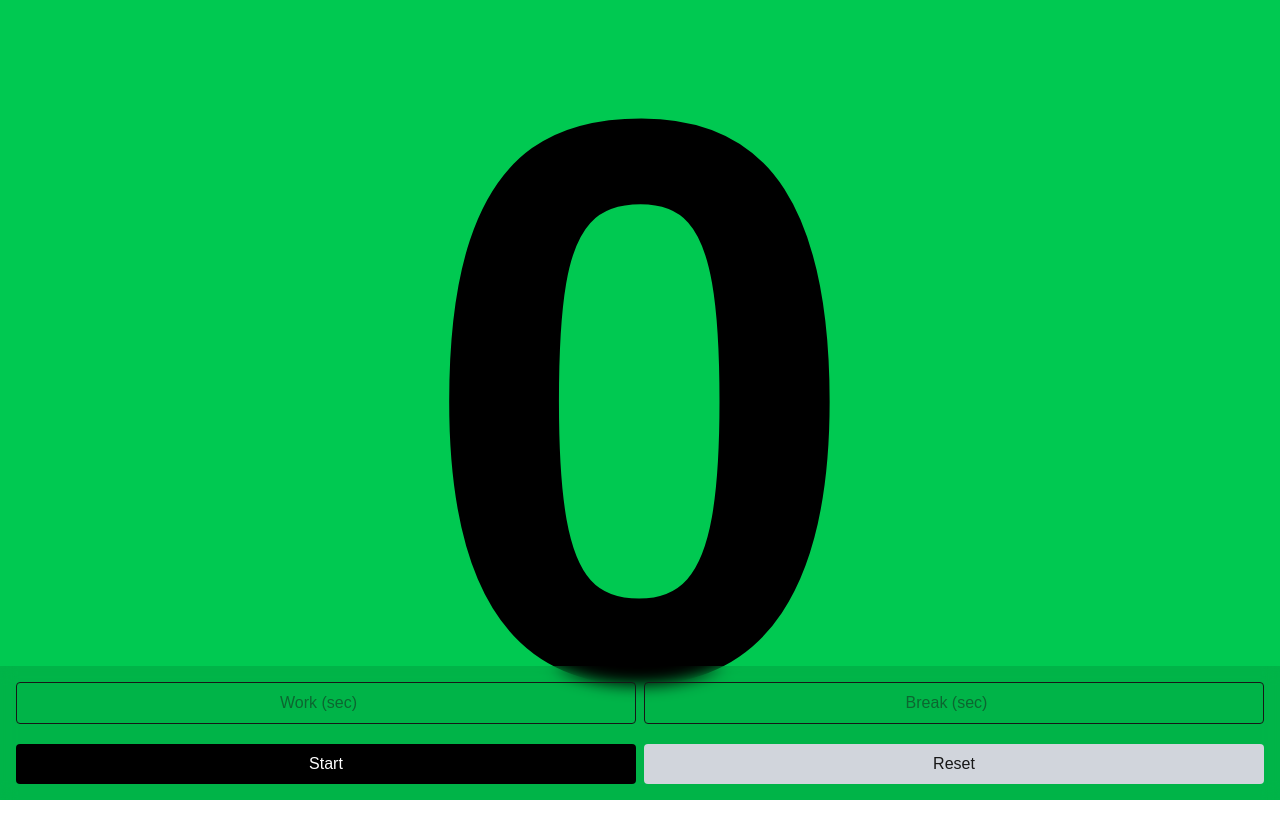
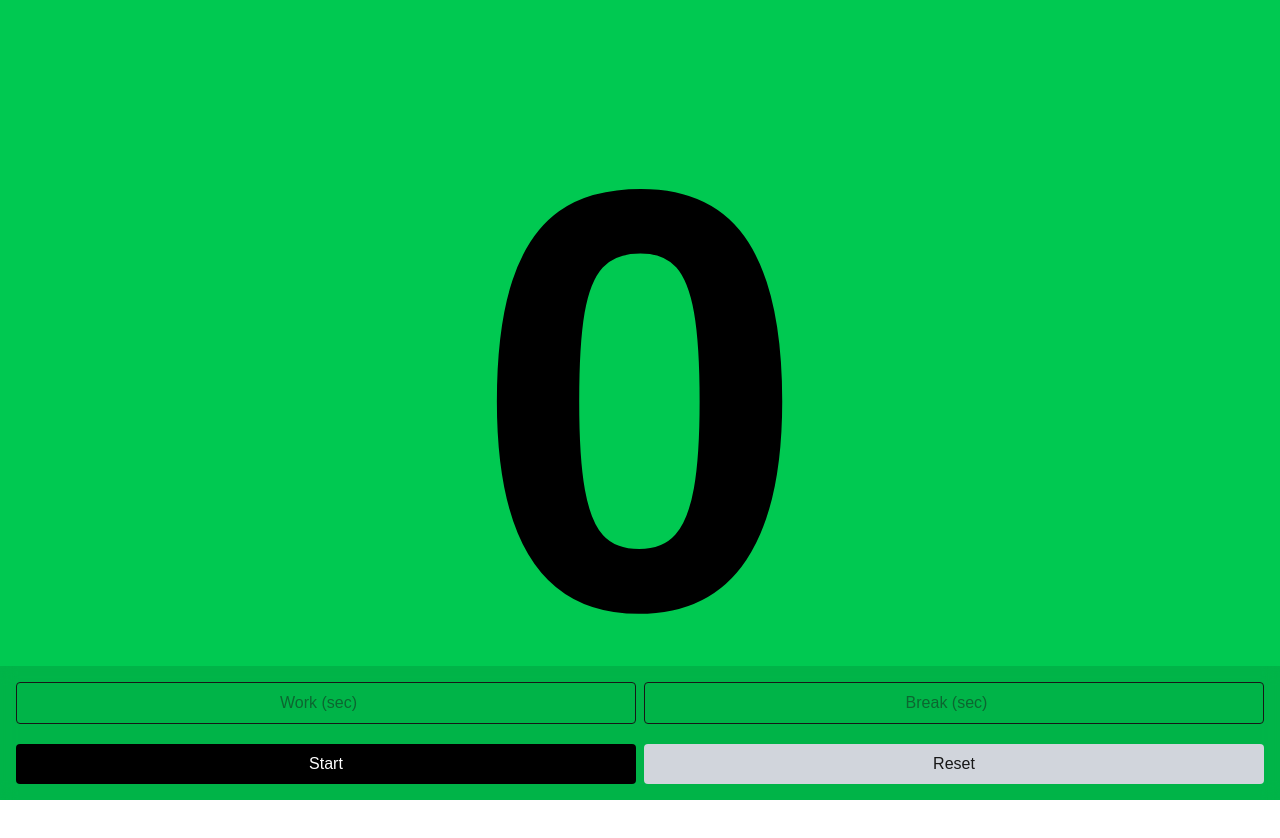
Before and after one commit to Mher119/timer, a Next.js app: page / in a window 1280 px wide. Shown: the top 838 px of the page. After the commit the page ends 800 px from the top, so only its background shows below. Built offline with nearby package versions, Linux system fonts and the light colour scheme.

Commit message:
4th commit

```diff
--- a/app/components/TimerDisplay.tsx
+++ b/app/components/TimerDisplay.tsx
@@ -11,23 +11,20 @@ export default function TimerDisplay({ seconds, mode }: Props) {
 
   const bg =
     mode === "work"
-      ? "bg-green-500"       // work
+      ? "bg-green-500"
       : seconds <= 5
-      ? "bg-yellow-500"      // last 5 sec
-      : "bg-red-500";        // break
+      ? "bg-yellow-500"
+      : "bg-red-500";
 
   return (
-    <div
-      className={`absolute inset-0 ${bg} flex items-center justify-center`}
-    >
+    <div className={`absolute inset-0 ${bg} flex items-center justify-center`}>
       {visible && (
         <span
           className="font-bold text-black text-center"
           style={{
-            fontSize: "clamp(5rem, 80vw, 100vh)", // bigger size now
+            fontSize: "clamp(8rem, 90vw, 600px)", // 🔥 BIG on mobile
             lineHeight: 1,
-            wordBreak: "break-word",
-            maxWidth: "100%",       // prevents overflow on mobile
+            maxWidth: "100%",
           }}
         >
           {seconds}
```
